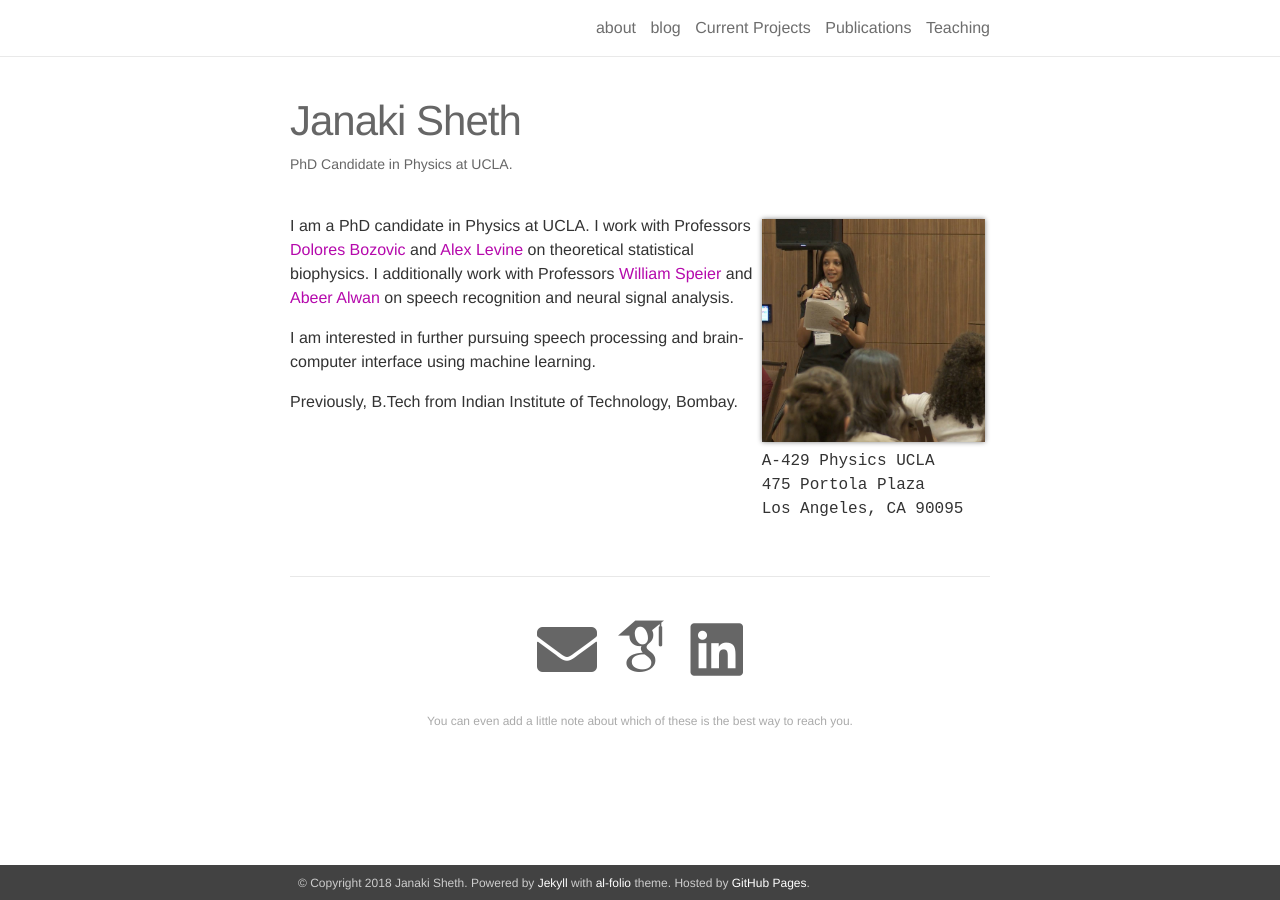
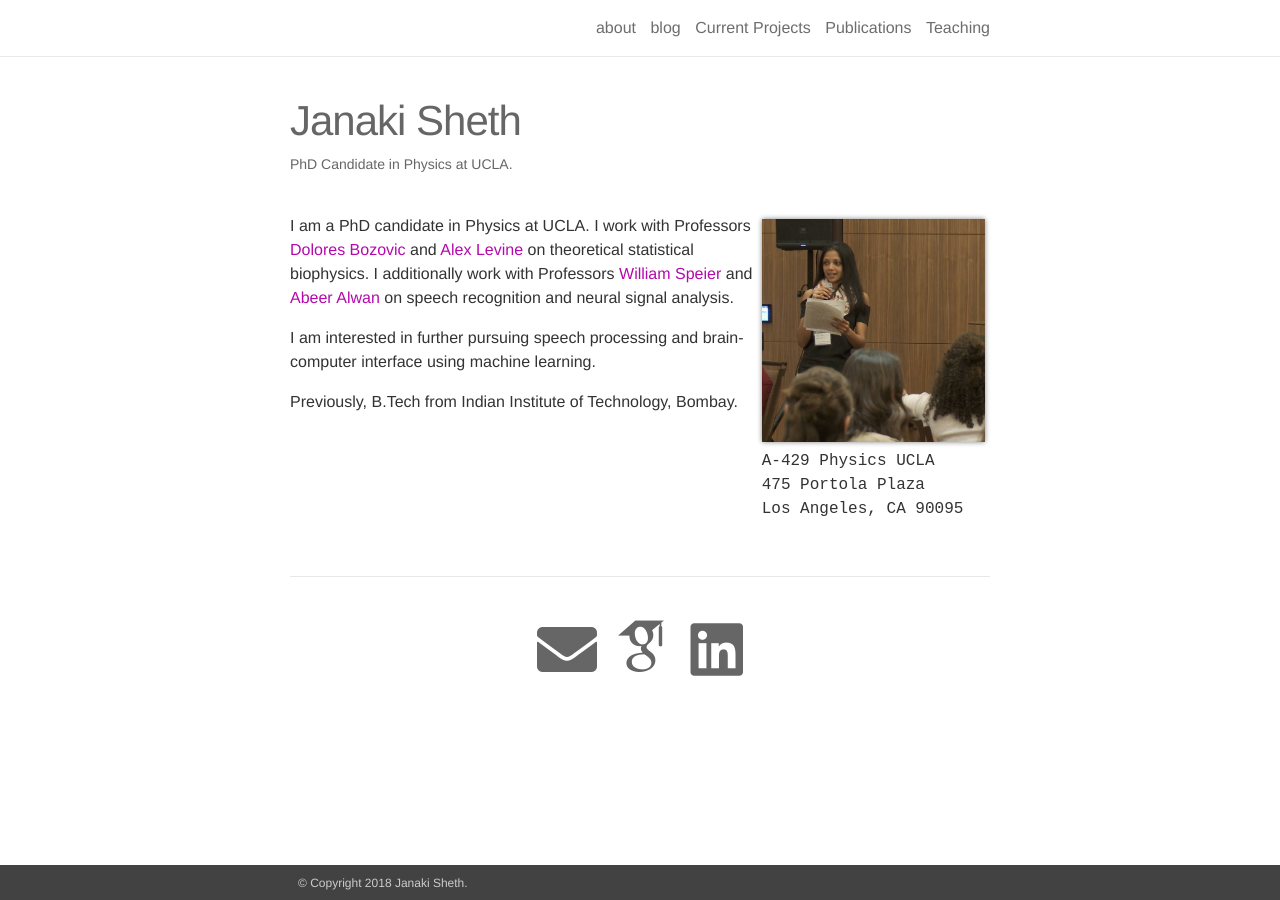
Before and after one commit to JanakiSheth/JanakiSheth.github.io, a Jekyll site: the page built from _pages/about.md, in a window 1280 px wide. Built offline with Jekyll 4.4.1, drawn with Linux system fonts in a browser that asks for light colours; nearby versions of some CDN libraries; some web fonts are replaced.

Commit message:
change to config

```diff
--- a/_config.yml
+++ b/_config.yml
@@ -3,15 +3,9 @@
 # -----------------------------------------------------------------------------
 name: Janaki Sheth
 email: janaki.sheth@physics.ucla.edu
-description: > # this means to ignore newlines until "url:"
-  A simple, whitespace theme for academics. Based on [*folio](https://github.com/bogoli/-folio) design.
-footer_text: >
-  Powered by <a href="http://jekyllrb.com/" target="_blank">Jekyll</a> with <a href="https://github.com/alshedivat/al-folio">al-folio</a> theme.
-  Hosted by <a href="https://pages.github.com/" target="_blank">GitHub Pages</a>.
-#  Photos from <a href="https://unsplash.com" target="_blank">Unsplash</a>.
 
 url: # the base hostname & protocol for your site
-baseurl: /website # the subpath of your site, e.g. /blog/
+baseurl: /JanakiSheth.github.io # the subpath of your site, e.g. /blog/
 last_updated: # leave blank if you don't want to display last updated
 
 # -----------------------------------------------------------------------------
@@ -21,9 +15,6 @@ github_username: # your GitHub user name
 twitter_username: # your Twitter handle
 linkedin_username: janaki-sheth-ab8a25a4# your LinkedIn user name
 scholar_userid: XDuUp4AAAAAJ# your Google Scholar ID
-orcid_id: # your ORCID ID
-contact_note: >
-  You can even add a little note about which of these is the best way to reach you.
 
 google_analytics: UA-XXXXXXXXX # out your google-analytics code
 
```
Also changed, not shown: 2 other files.
